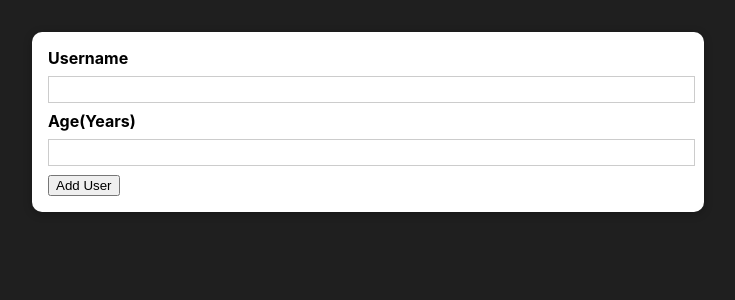
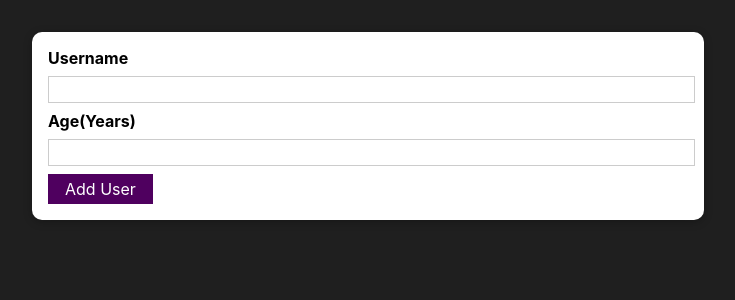
Before and after one commit to cemtaskin/add_user, a React (Create React App) app: page / in a window 1280 px wide. Shown: the top 300 px of the page, without its empty margins (272-1007 px from the left). Built offline with nearby package versions, Linux system fonts and the light colour scheme.

Commit message:
Button comp. added.

```diff
--- /dev/null
+++ b/src/components/UI/Button.js
@@ -0,0 +1,17 @@
+import React from 'react';
+import classes from './Button.module.css';
+
+
+const Button = (props)=>{
+    return (
+        <button
+            className={classes.button}
+            type={props.type || 'button'}
+            onClick={props.onClick}
+        >
+            {props.children}
+        </button>
+    );
+};
+
+export default Button;
--- /dev/null
+++ b/src/components/UI/Button.module.css
@@ -0,0 +1,18 @@
+.button {
+    font: inherit;
+    border: 1px solid #4f005f;
+    background: #4f005f;
+    color: white;
+    padding: 0.25rem 1rem;
+    cursor: pointer;
+  }
+
+  .button:hover,
+  .button:active {
+    background: #741188;
+    border-color: #741188;
+  }
+
+  .button:focus {
+    outline: none;
+  }
--- a/src/components/Users/AddUser.js
+++ b/src/components/Users/AddUser.js
@@ -1,6 +1,7 @@
 import React from 'react';
 import Card from '../UI/Card';
 import classes from './AddUser.module.css';
+import Button from '../UI/Button';
 
 
 const AddUser = (props) =>{
@@ -15,7 +16,7 @@
             <input id="username" type="text"></input>
             <label htmlFor="age">Age(Years)</label>
             <input id="age" type="number"></input>
-            <button type="submit">Add User</button>
+            <Button type="submit">Add User</Button>
         </form>
         </Card>
     );
```
